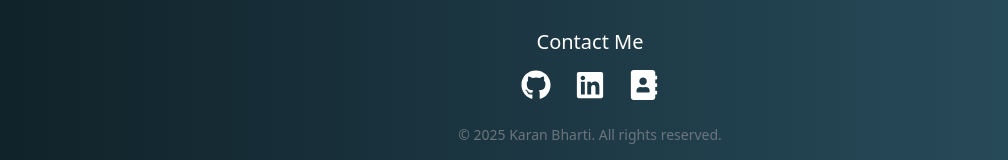
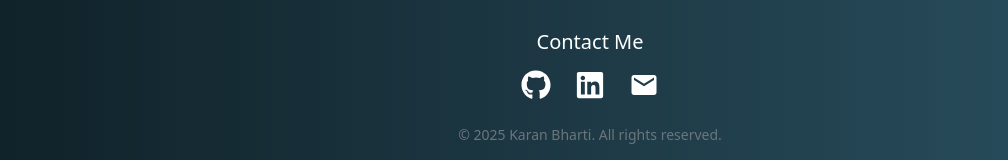
Before and after one commit to Karan-Bharti1/Karan-Bharti, a React (Vite) app: page /projects in a window 1280 px wide. Shown: the part 1578-1738 px from the top of the page, without its empty margins (50-1058 px from the left). Built offline with nearby package versions, Linux system fonts and the light colour scheme.

Commit message:
chore: updated email icon for copy email

```diff
--- a/src/components/Footer.jsx
+++ b/src/components/Footer.jsx
@@ -1,6 +1,6 @@
 import { FaGithub, FaLinkedin, FaAddressBook } from "react-icons/fa";
 import { useState } from "react";
-
+import { MdEmail } from "react-icons/md";
 const Footer = () => {
   const [copied, setCopied] = useState(false);
 
@@ -50,7 +50,8 @@ const Footer = () => {
               }
               style={{ cursor: "pointer" }}
             >
-              <FaAddressBook size={30} className="hover-opacity" />
+
+              <MdEmail size={30} className="hover-opacity"/>
             </span>
 
             {/* Tooltip */}
```
